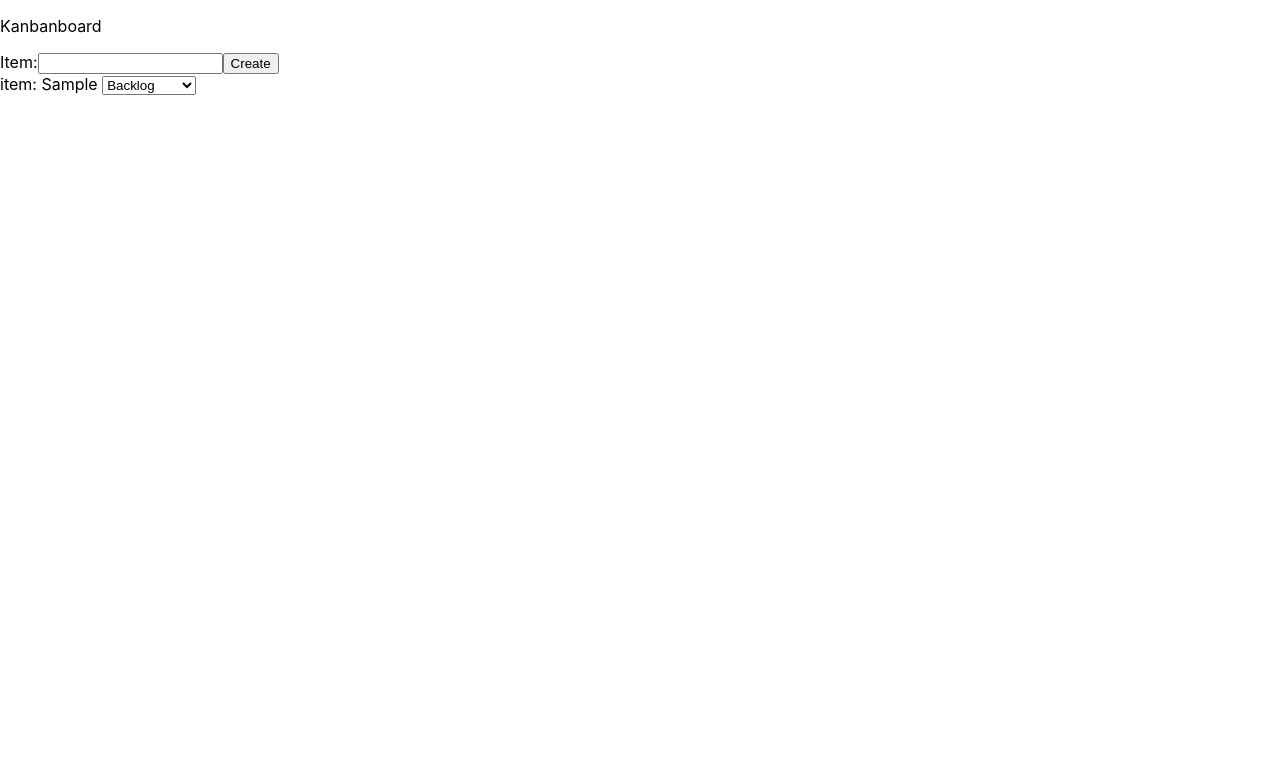
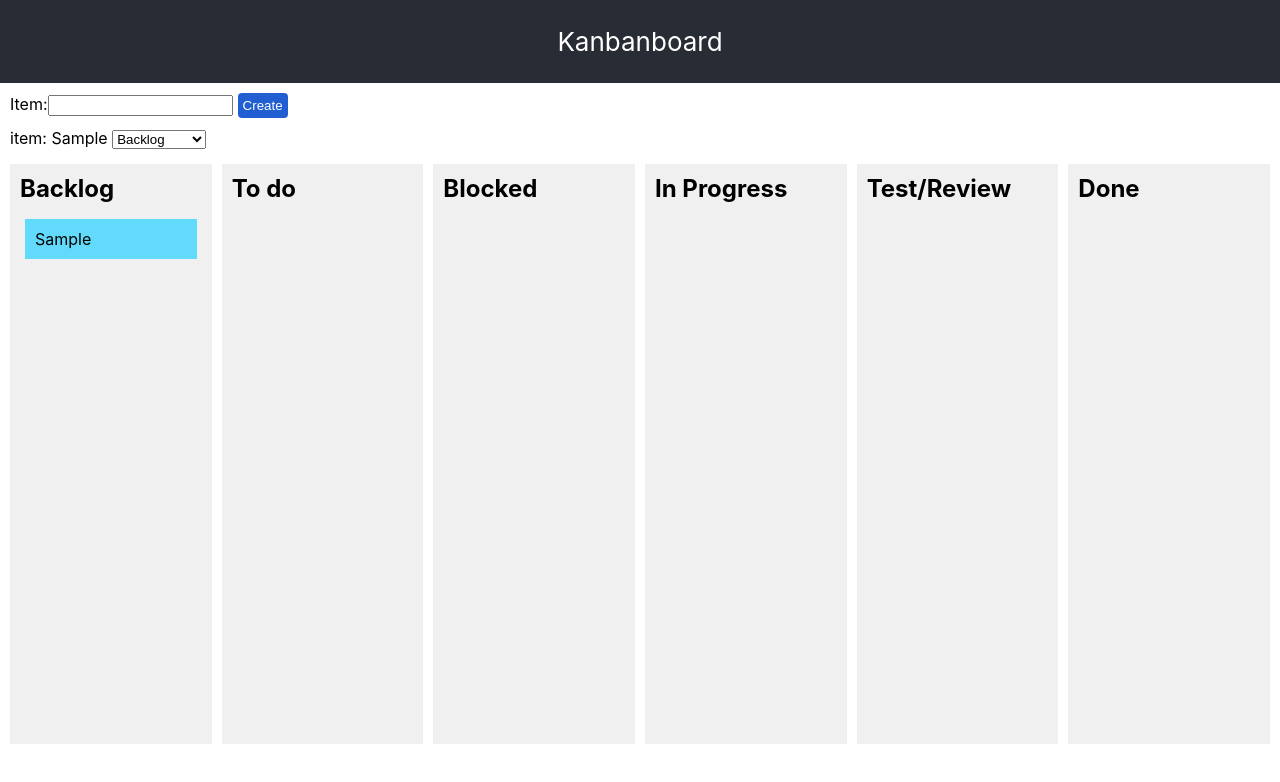
Before and after one commit to yaorasa/kanbanboard, a React (Create React App) app: page / in a window 1280 px wide. Both pictures are taken after typing "Sample" into the empty fields and a click on the button "Create". Shown: the top 782 px of the page. Built offline with nearby package versions, Linux system fonts and the light colour scheme.

Commit message:
Update the location of the item based on the status in the dropdown

```diff
--- a/src/App.css
+++ b/src/App.css
@@ -13,16 +13,16 @@
   }
 } */
 
-/* .App-header {
+.App-header {
   background-color: #282c34;
-  min-height: 100vh;
+  /* min-height: 100vh; */
   display: flex;
   flex-direction: column;
   align-items: center;
   justify-content: center;
   font-size: calc(10px + 2vmin);
   color: white;
-} */
+}
 /*
 .App-link {
   color: #61dafb;
@@ -36,3 +36,45 @@
     transform: rotate(360deg);
   }
 } */
+
+.DisplayBox {
+  display: grid;
+  grid-template-columns: 1fr 1fr 1fr 1fr 1fr 1fr;
+  gap: 10px;
+  margin: 0 10px;
+}
+
+.statusBox{
+  background-color: rgb(240, 240, 240);
+  min-height: 70vh;
+  padding:10px;
+  margin-top: 15px;
+}
+
+.creatingItemClass{
+  margin:10px;
+}
+
+.item {
+  margin: 5px;
+  padding:10px;
+  background-color:#61dafb;
+}
+
+.looseItem {
+  margin-left: 10px;
+}
+
+h1 {
+  font-size: 1.5rem;
+  margin-top: 0;
+}
+
+button {
+  background-color:rgb(32, 94, 209);
+  border-radius: 4px;
+  color: white;
+  border: none;
+  padding:5px;
+  margin-left: 5px;
+}
--- a/src/App.tsx
+++ b/src/App.tsx
@@ -10,6 +10,7 @@ function App() {
       </header>
       <CreateItemForm items={items} setItems={setItems} />
       <LooseItemsBox items={items} setItems={setItems} />
+      <DisplayBox items={items} setItems={setItems} />
     </div>
   );
 }
@@ -32,7 +33,7 @@ const CreateItemForm = (props: createItemProps) => {
   };
   return (
     <>
-      <form onSubmit={handleSubmit}>
+      <form className="creatingItemClass" onSubmit={handleSubmit}>
         <label>
           Item:
           <input
@@ -53,32 +54,32 @@ const LooseItemsBox = (props: {
   items: itemsType;
   setItems: (i: itemsType) => void;
 }) => {
-  const [itemStatus, setItemStatus] = React.useState("backlog");
-
   const { items, setItems } = props;
 
   const handleChange = (evt: any) => {
     evt.preventDefault();
-    setItemStatus(evt.target.value);
-    let itemStatusChanged = items.find((item) => item.name === evt.target.name);
-    if (itemStatusChanged !== undefined) itemStatusChanged.status = itemStatus;
-    setItems(items);
-    setItemStatus("backlog");
+    const newItems = items.map((item) => {
+      if (item.name === evt.target.name) {
+        return { name: String(evt.target.name), status: evt.target.value };
+      }
+      return item;
+    });
+    setItems(newItems);
   };
   return (
     <>
       {items.map((item, index) => {
         const itemName = item.name;
         return (
-          <div key={`${item.name}${index}`}>
+          <div className="looseItem" key={`${item.name}${index}`}>
             <form>
               {itemName !== "" ? (
                 <div>
-                  <label htmlFor={itemName}>item: {itemName} </label>
+                  <label style={{minWidth: '150px'}} htmlFor={itemName}>item: {itemName} </label>
                   <select name={itemName} onChange={handleChange}>
                     <option value="backlog">Backlog</option>
                     <option value="todo">To do</option>
-                    <option value="block">Blocked</option>
+                    <option value="blocked">Blocked</option>
                     <option value="inprogress">In progress</option>
                     <option value="test">Test/Review</option>
                     <option value="done">Done</option>
@@ -92,3 +93,69 @@ const LooseItemsBox = (props: {
     </>
   );
 };
+
+const DisplayBox = (props: {
+  items: itemsType;
+  setItems: (i: itemsType) => void;
+}) => {
+  const { items, setItems } = props;
+  return (
+    <div className="DisplayBox">
+      <StatusBox items={items} setItems={setItems} />
+    </div>
+  );
+};
+
+const StatusBox = (props: {
+  items: itemsType;
+  setItems: (i: itemsType) => void;
+}) => {
+  const { items, setItems } = props;
+  return (
+    <>
+      {allStatus.map((status) => (
+        <div className="statusBox" key={status.key}>
+          <h1>{status.value}</h1>
+          <Item items={items} setItems={setItems} status={status.key} />
+        </div>
+      ))}
+    </>
+  );
+};
+
+const allStatus = [
+  { key: "backlog", value: "Backlog" },
+  { key: "todo", value: "To do" },
+  { key: "blocked", value: "Blocked" },
+  { key: "inprogress", value: "In Progress" },
+  { key: "test", value: "Test/Review" },
+  { key: "done", value: "Done" },
+];
+// const allStatus = [
+//    'backlog',
+//   'todo',
+//    'blocked',
+//    'inprogress',
+//    'test',
+//    'done'
+// ];
+
+const Item = (props: {
+  items: itemsType;
+  setItems: (i: itemsType) => void;
+  status: string;
+}) => {
+  const { items, setItems, status } = props;
+  return (
+    <div>
+      {items
+        .filter((item) => item.name !== "")
+        .filter((item) => item.status === status)
+        .map((item, index) => (
+          <div className="item" key={`${item.name}${index}`}>
+            {item.name}
+          </div>
+        ))}
+    </div>
+  );
+};
```
